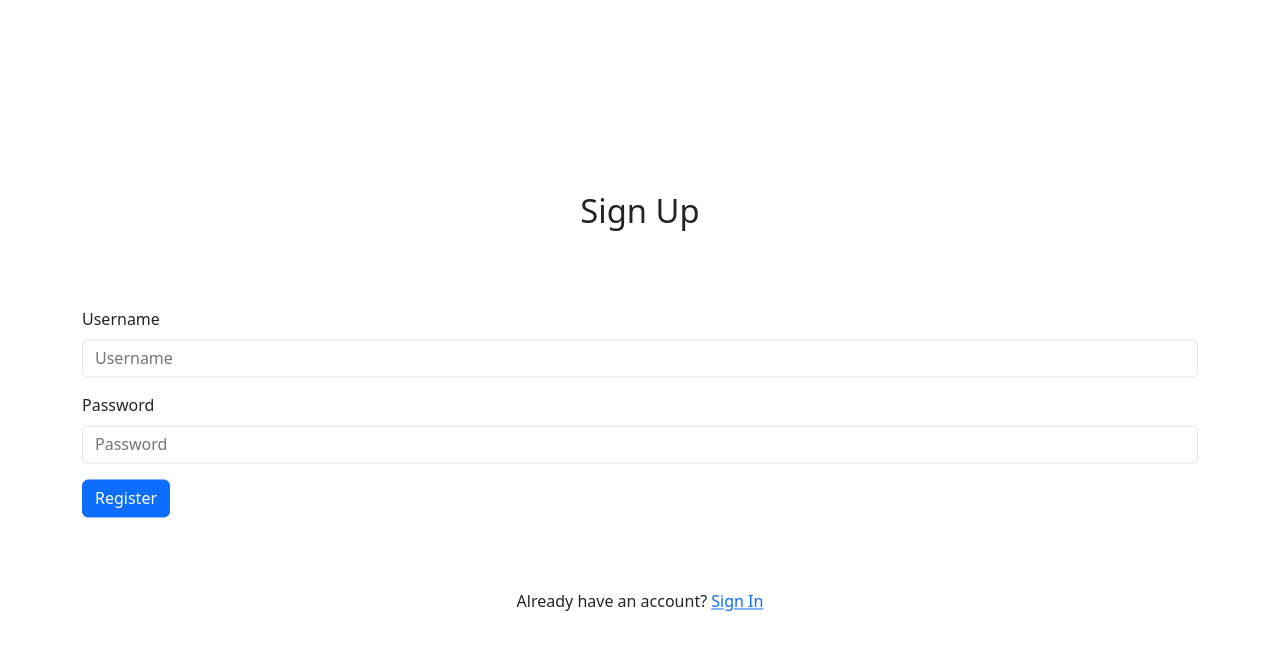
After one commit to jayjayjay-jj/Secure_Programming, a PHP site: page /views/register.php in a window 1280 px wide. The commit adds this page. Shown: the top 650 px of the page. Run offline with PHP 8.4, Linux system fonts and the light colour scheme.

Commit message:
Login Page

```diff
--- /dev/null
+++ b/styles/general.css
@@ -0,0 +1,127 @@
+:root {
+    --bs-body-font-family: system-ui,-apple-system,"Segoe UI",Roboto,"Helvetica Neue","Noto Sans","Liberation Sans",Arial,sans-serif,"Apple Color Emoji","Segoe UI Emoji","Segoe UI Symbol","Noto Color Emoji";;
+    --bs-body-font-size: 1rem;
+    --bs-body-font-weight: 400;
+    --bs-body-line-height: 1.5;
+    --bs-body-color: #212529;
+    --bs-blue: #0d6efd;
+    --bs-body-bg: #fff;
+    --bs-border-width: 1px;
+    --bs-border-style: solid;
+    --bs-border-color: #dee2e6;
+    --bs-border-color-translucent: rgba(0, 0, 0, 0.175);
+    --bs-border-radius: 0.375rem;
+    --bs-box-shadow: 0 0.5rem 1rem rgba(0, 0, 0, 0.15);
+    --bs-btn-color: #fff;
+    --bs-btn-bg: #0d6efd;
+    --bs-btn-border-color: #0d6efd;
+    --bs-btn-hover-color: #fff;
+    --bs-btn-hover-bg: #0b5ed7;
+    --bs-btn-hover-border-color: #0a58ca;
+    --bs-btn-focus-shadow-rgb: 49,132,253;
+    --bs-btn-active-color: #fff;
+    --bs-btn-active-bg: #0a58ca;
+    --bs-btn-active-border-color: #0a53be;
+    --bs-btn-active-shadow: inset 0 3px 5px rgba(0, 0, 0, 0.125);
+    --bs-btn-disabled-color: #fff;
+    --bs-btn-disabled-bg: #0d6efd;
+    --bs-btn-disabled-border-color: #0d6efd;
+}
+
+body {
+    position: default;
+    margin: 0;
+    font-family: var(--bs-body-font-family);
+    font-size: var(--bs-body-font-size);
+    font-weight: var(--bs-body-font-weight);
+    line-height: var(--bs-body-line-height);
+    color: var(--bs-body-color);
+    background-color: var(--bs-body-bg);
+}
+
+.container {
+    margin: 0;
+    position: absolute;
+    top: 50%;
+    left: 50%;
+    -ms-transform: translate(-50%, -50%);
+    transform: translate(-50%, -50%);
+}
+
+.title {
+    font-size: calc(1.325rem + .9vw)!important;
+    text-align: center;
+}
+
+.form-div {
+    margin-bottom: 1rem!important;
+    display: block;
+    width: 100%;
+}
+
+.form-label {
+    margin-bottom: 0.5rem;
+    text-align: start;
+}
+
+.form-label label {
+    display: inline-block;
+    cursor: default;
+    text-align: start;
+}
+
+.form-input {
+    display: block;
+    width: 100%;
+    padding: 0.375rem 0.75rem;
+    font-size: 1rem;
+    font-weight: 400;
+    line-height: 1.5;
+    color: var(--bs-body-color);
+    appearance: none;
+    background-color: var(--bs-body-bg);
+    background-clip: padding-box;
+    border: var(--bs-border-width) solid var(--bs-border-color);
+    border-radius: var(--bs-border-radius);
+    transition-property: var(--bs-border-color), var(--bs-box-shadow);
+    transition-duration: 0.15s, 0.15s;
+    transition-timing-function: ease-in-out, ease-in-out;
+    transition-delay: 0s, 0s;
+}
+
+.form-input:focus {
+    color: var(--bs-body-color);
+    background-color: var(--bs-body-bg);
+    border-color: #86b7fe;
+    outline: 0;
+    box-shadow: 0 0 0 0.25rem rgb(13 110 253 / 25%);
+}
+
+.button {
+    display: inline-block;
+    padding: 0.375rem 0.75rem;
+    line-height: 1.5;
+    color: var(--bs-btn-color);
+    text-align: center;
+    text-decoration: none;
+    vertical-align: middle;
+    cursor: pointer;
+    user-select: none;
+    border: 1px solid var(--bs-btn-border-color);
+    border-radius: 0.375rem;
+    background-color: var(--bs-btn-bg);
+    transition-property: var(--bs-btn-color), var(--bs-btn-bg), var(--bs-border-color), var(--bs-box-shadow);
+    transition-duration: 0.15s, 0.15s, 0.15s, 0.15s;
+    transition-timing-function: ease-in-out, ease-in-out, ease-in-out, ease-in-out;
+    transition-delay: 0s, 0s, 0s, 0s;
+}
+
+.button:hover {
+    color: var(--bs-btn-hover-color);
+    background-color: var(--bs-btn-hover-bg);
+    border-color: var(--bs-btn-hover-border-color);
+}
+
+.links {
+    text-align: center;
+}
--- a/views/homepage/home.css
+++ b/styles/home.css
@@ -1,9 +1,9 @@
-body {
+/* body {
     margin: 0;
     margin-bottom: 90px;
     font-family: Arial, Helvetica, sans-serif;
     background-color: #F1F0E8;
-}
+} */
 
 /* header {
     height: 50px;
--- a/views/homepage/home.php
+++ b/views/home.php
@@ -1,6 +1,6 @@
 <?php
     session_start();
-    require '../../controllers/listMedicineController.php';
+    require '../controllers/listMedicineController.php';
 ?>
 <!DOCTYPE html>
 <html lang="en">
@@ -20,7 +20,7 @@
             <a href="../homepage/hompage.html"><img src="../pics/logo1.png" alt=""></a>
         </div>
         <div class="navbar">
-            <a href="../register.php">Register</a>
+            <a href="register.php">Register</a>
         </div>
     </header>
     <div class="greetings">
--- /dev/null
+++ b/views/register.php
@@ -0,0 +1,51 @@
+<?php
+    session_start();
+    unset($_SESSION['registration_message']);
+?>
+
+<!DOCTYPE html>
+<html lang="en">
+<head>
+    <meta charset="UTF-8">
+    <meta name="viewport" content="width=device-width, initial-scale=1.0">
+    <link rel="stylesheet" href="../styles/general.css">
+    <link href="https://cdn.jsdelivr.net/npm/bootstrap@5.3.2/dist/css/bootstrap.min.css" rel="stylesheet" integrity="sha384-T3c6CoIi6uLrA9TneNEoa7RxnatzjcDSCmG1MXxSR1GAsXEV/Dwwykc2MPK8M2HN" crossorigin="anonymous">
+    <title>Register</title>
+</head>
+<body>
+    <div class="container">
+        <div class="title">Sign Up</div>
+        <br><br><br>
+
+        <?php if (empty($registrationMessage)) : ?>
+            <form action="../../controllers/authController.php" method="POST">
+                <div class="form-div">
+                    <label for="username" class="form-label">Username</label>
+                    <input type="text" placeholder="Username" name="username" id="username" class="form-input" autocomplete="off" required>
+                </div>
+                <div class="form-div">
+                    <label for="password" class="form-label">Password</label>
+                    <input type="password" placeholder="Password" name="password" id="password" class="form-input" autocomplete="off" required>
+                </div>
+                <button name="register" type="submit" class="button">Register</button>
+            </form>
+        <?php endif; ?>
+
+        <?php
+            if(isset($_GET['error']) && $_GET['error']) {
+                if(isset($_SESSION["error_message"])) {
+                    $errorMessage = $_SESSION["error_message"];
+                    echo '<br><div style="color:red;">' . $errorMessage . '</div>';
+                }
+            }
+
+            unset($_SESSION['error_message']);
+        ?>
+
+        <div class="links">
+            <br><br><br>
+            Already have an account? <a href="login.php">Sign In</a>
+        </div>
+    </div>
+</body>
+</html>
```
Also changed, not shown: controllers/authController.php (+51 -13 lines), controllers/connection.php (+1 -9 lines), views/Registrasi/register.php (deleted, +0 -78 lines), config/database.php (indentation only), styles/header.css (renamed from views/header.css), styles/register.css (added), views/login.php (added), views/medicine/addMedicine.php (renamed from views/addMedicine.php), views/medicine/updateMedicine.php (renamed from views/updateMedicine.php).
